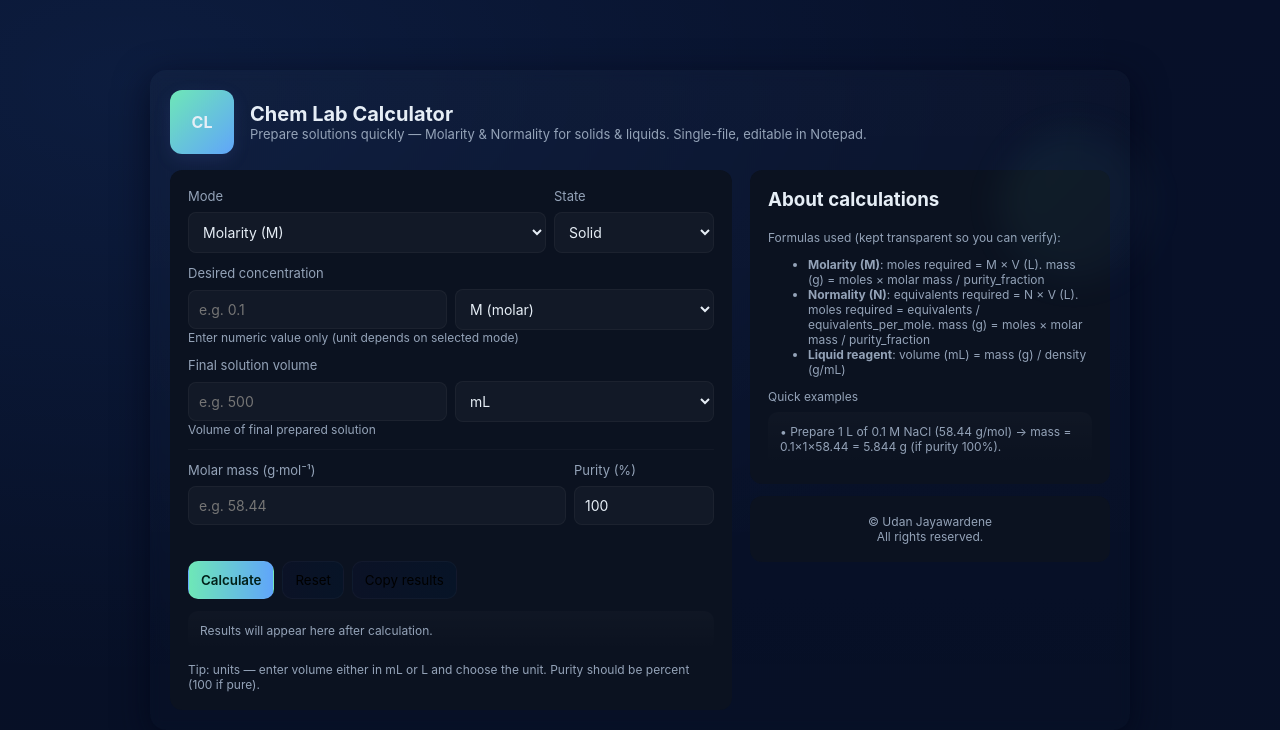
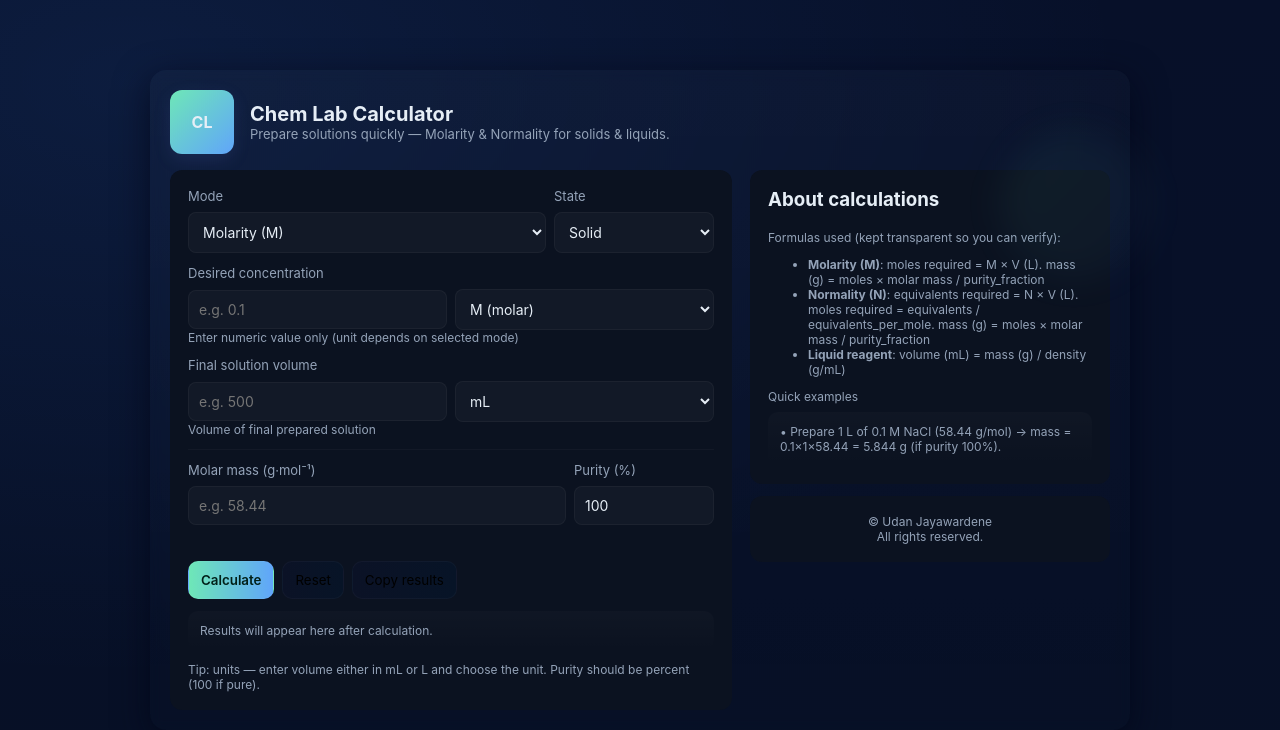
Before and after one commit to udan-AJ/Laboratory-Calculator, a plain HTML site: page index.html in a window 1280 px wide. Drawn offline with Linux system fonts and the light colour scheme.

Commit message:
Update index.html

```diff
--- a/index.html
+++ b/index.html
@@ -49,7 +49,7 @@
       <div class="logo">CL</div>
       <div>
         <h1>Chem Lab Calculator</h1>
-        <p class="lead">Prepare solutions quickly — Molarity & Normality for solids & liquids. Single-file, editable in Notepad.</p>
+        <p class="lead">Prepare solutions quickly — Molarity & Normality for solids & liquids.</p>
       </div>
     </header>
 
```
